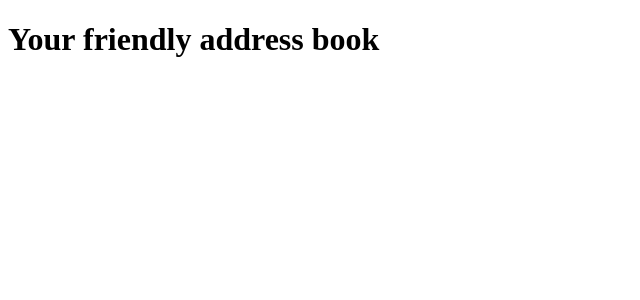
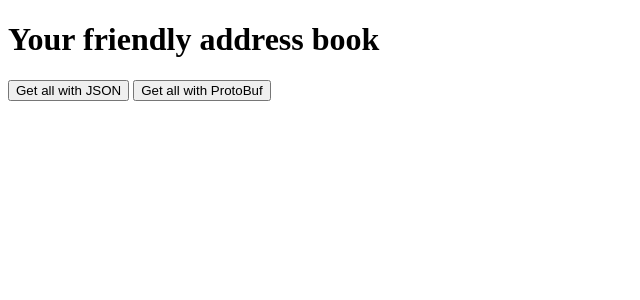
Before and after one commit to WeAreWizards/protojson, a Flask app: page / in a window 1280 px wide. Shown: the top 300 px of the page, without its empty margins (0-640 px from the left). Run offline with Flask 2, Linux system fonts and the light colour scheme; some libraries are stand-ins or nearby versions.

Commit message:
Add buttons for refetching data

```diff
--- a/static/main.js
+++ b/static/main.js
@@ -17,6 +17,7 @@ protojson.controller('AddressBookCtrl', function($scope, $http) {
   $scope.contacts = [];
 
   $scope.getContacts = function() {
+    $scope.contacts = [];
     var req = {
       method: 'GET',
       url: '/api/contacts',
@@ -31,7 +32,7 @@ protojson.controller('AddressBookCtrl', function($scope, $http) {
   };
 
   $scope.getContactsProtobuf = function() {
-    console.log($scope);
+    $scope.contacts = [];
     var xhr = ProtoBuf.Util.XHR();
     xhr.open(
         "GET",
--- a/templates/home.html
+++ b/templates/home.html
@@ -9,7 +9,8 @@
 
 <body ng-controller="AddressBookCtrl">
   <h1>Your friendly address book</h1>
-
+  <button ng-click="getContacts()">Get all with JSON</button>
+  <button ng-click="getContactsProtobuf()">Get all with ProtoBuf</button>
   <ul>
     <li ng-repeat="contact in contacts track by $index">
     {[ contact.first_name ]} {[ contact.last_name ]}
```
